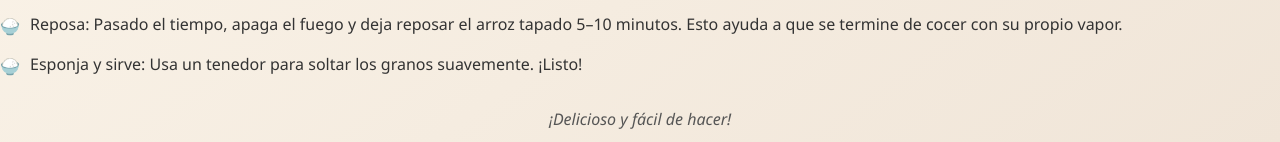
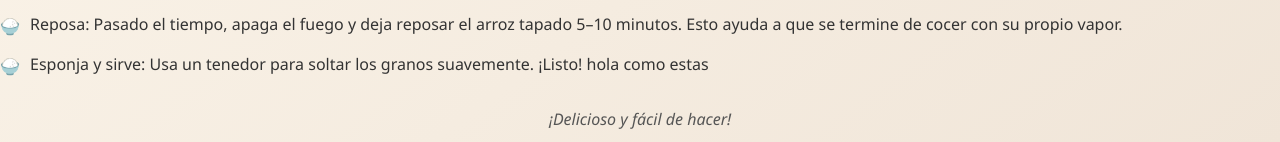
Before and after one commit to breyshell/mi-primer-arrocito, a plain HTML site: page breyshell.html in a window 1280 px wide. Shown: the part 828-970 px from the top of the page. Drawn offline with Linux system fonts and the light colour scheme.

Commit message:
subiendo nuevo cambio

```diff
--- a/breyshell.html
+++ b/breyshell.html
@@ -53,6 +53,7 @@
       <li>
         Esponja y sirve: Usa un tenedor para soltar los granos suavemente.
         ¡Listo!
+        hola como estas
       </li>
     </ul>
 
```
